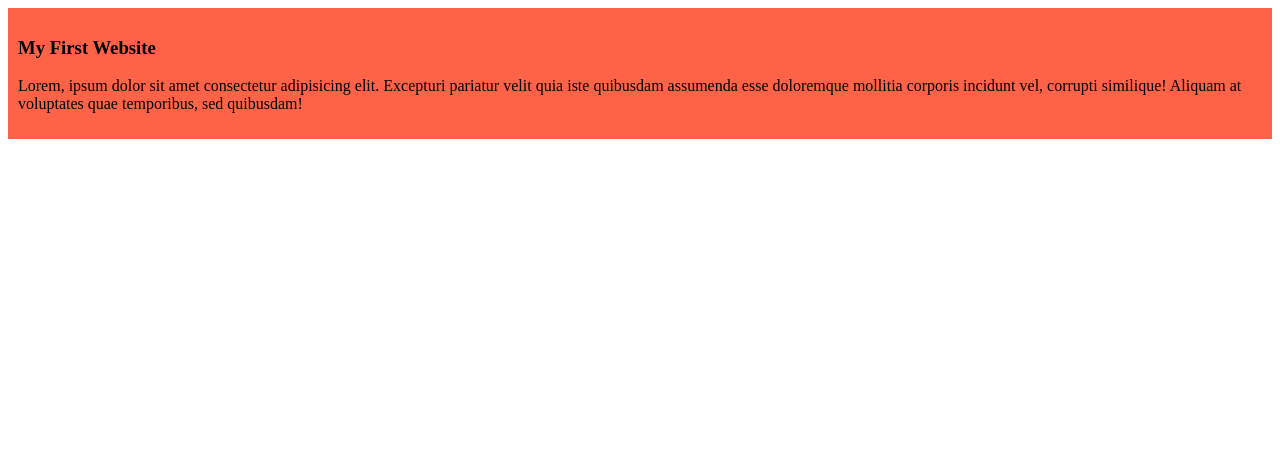
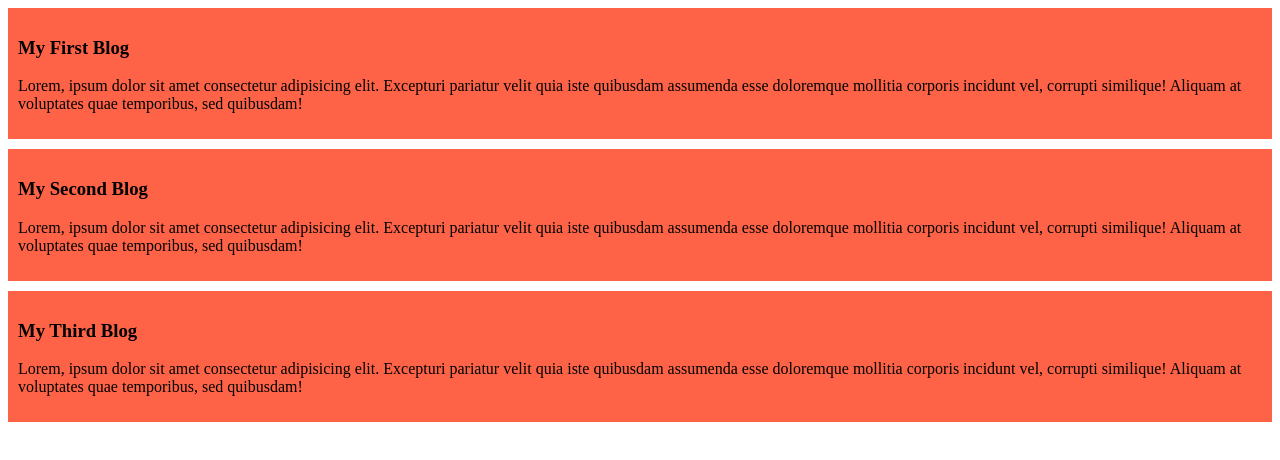
Before and after one commit to Saifullah190111/my-simple-website, a plain HTML site: page index.html in a window 1280 px wide. Drawn offline with Linux system fonts and the light colour scheme.

Commit message:
added the second and the third blog

```diff
--- a/Styles/Blog.css
+++ b/Styles/Blog.css
@@ -1,4 +1,5 @@
 div{
     background-color: tomato;
     padding: 10px;
+    margin-bottom: 10px;
 }
--- a/index.html
+++ b/index.html
@@ -8,7 +8,15 @@
 </head>
 <body>
     <div>
-        <h3>My First Website</h3>
+        <h3>My First Blog</h3>
+        <P>Lorem, ipsum dolor sit amet consectetur adipisicing elit. Excepturi pariatur velit quia iste quibusdam assumenda esse doloremque mollitia corporis incidunt vel, corrupti similique! Aliquam at voluptates quae temporibus, sed quibusdam!</P>
+    </div>
+    <div>
+        <h3>My Second Blog</h3>
+        <P>Lorem, ipsum dolor sit amet consectetur adipisicing elit. Excepturi pariatur velit quia iste quibusdam assumenda esse doloremque mollitia corporis incidunt vel, corrupti similique! Aliquam at voluptates quae temporibus, sed quibusdam!</P>
+    </div>
+    <div>
+        <h3>My Third Blog</h3>
         <P>Lorem, ipsum dolor sit amet consectetur adipisicing elit. Excepturi pariatur velit quia iste quibusdam assumenda esse doloremque mollitia corporis incidunt vel, corrupti similique! Aliquam at voluptates quae temporibus, sed quibusdam!</P>
     </div>
 </body>
```
